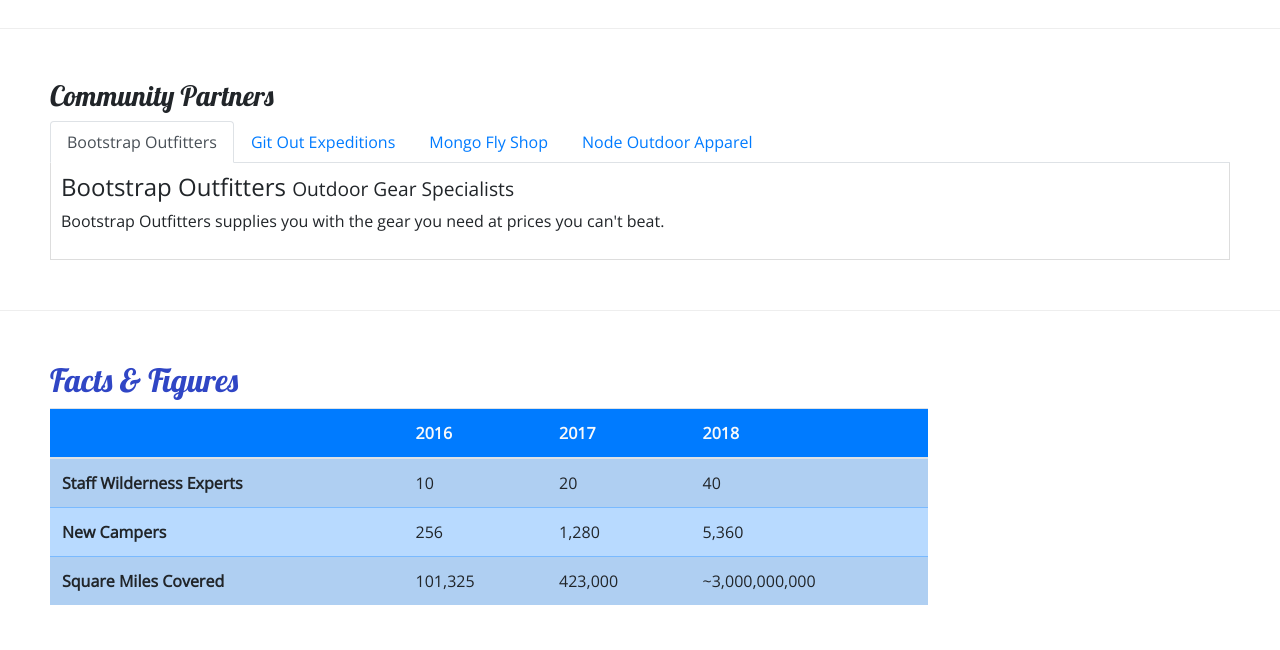
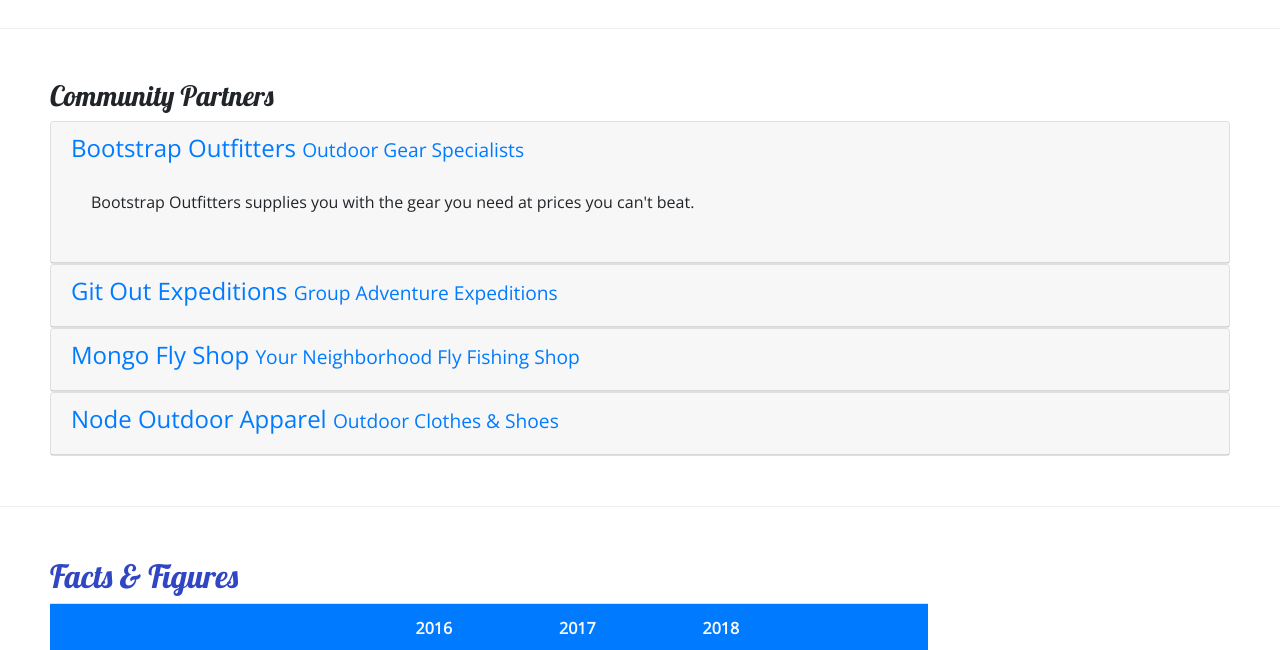
Before and after one commit to DanielConstante/git-test, a website: page aboutus.html in a window 1280 px wide. Shown: the part 800-1450 px from the top of the page. Drawn offline with nearby package versions, Linux system fonts and the light colour scheme.

Commit message:
Accordion

```diff
--- a/aboutus.html
+++ b/aboutus.html
@@ -117,42 +117,80 @@
         <div class="row row-content align-items-center">
             <div class="col">
                 <h3>Community Partners</h3>
-                <ul class="nav nav-tabs">
-                    <li class="nav-item"><a class="nav-link active" href="#bootstrap" role="tab"
-                            data-toggle="tab">Bootstrap Outfitters</a></li>
-                    <li class="nav-item"><a class="nav-link" href="#git" role="tab" data-toggle="tab">Git Out
-                            Expeditions</a></li>
-                    <li class="nav-item"><a class="nav-link" href="#mongo" role="tab" data-toggle="tab">Mongo Fly
-                            Shop</a></li>
-                    <li class="nav-item"><a class="nav-link" href="#node" role="tab" data-toggle="tab">Node Outdoor
-                            Apparel</a></li>
-                </ul>
-                <div class="tab-content">
-                    <div role="tabpanel" class="tab-pane fade show active" id="bootstrap">
-                        <h4>Bootstrap Outfitters <small>Outdoor Gear Specialists</small></h4>
-                        <p class="d-none d-sm-block">Bootstrap Outfitters supplies you with the gear you need at prices
+                <div id="accordion">
+                    <div class="card">
+                        <div role="tab" class="card-header">
+                            <h4>
+                                <a class="collapsed" data-toggle="collapse" data-target="#bootstrap">Bootstrap
+                                    Outfitters <small>Outdoor
+                                        Gear Specialists</small></a>
+                            </h4>
+                            <div class="collapse show" id="bootstrap" data-parent="#accordion">
+                                <div class="card-body">
+                                    <p class="d-none d-sm-block">Bootstrap Outfitters supplies you with the gear you
+                                        need at
+                                        prices
                                         you can't beat.
                                     </p>
                                 </div>
-                    <div role="tabpanel" class="tab-pane fade show" id="git">
-                        <h4>Git Out Expeditions <small>Group Adventure Expeditions</small></h4>
-                        <p class="d-none d-sm-block">Join Git Out Expeditions to explore new horizons with a group of
+                            </div>
+                        </div>
+                    </div>
+                    <div class="card">
+                        <div role="tab" class="card-header">
+                            <h4>
+                                <a class="collapsed" data-toggle="collapse" data-target="#git">Git Out Expeditions
+                                    <small>Group Adventure
+                                        Expeditions</small></a>
+                            </h4>
+                            <div class="collapse" id="git" data-parent="#accordion">
+                                <div class="card-body">
+                                    <p class="d-none d-sm-block">Join Git Out Expeditions to explore new horizons with a
+                                        group
+                                        of
                                         other adventurers!
                                     </p>
                                 </div>
-                    <div role="tabpanel" class="tab-pane fade show" id="mongo">
-                        <h4>Mongo Fly Shop <small>Your Neighborhood Fly Fishing Shop</small></h4>
-                        <p class="d-none d-sm-block">Need a new fishing pole, a tacklebox, or flies of all kinds? Stop
+                            </div>
+                        </div>
+                    </div>
+                    <div class="card">
+                        <div role="tab" class="card-header">
+                            <h4>
+                                <a class="collapsed" data-toggle="collapse" data-target="#mongo">Mongo Fly Shop
+                                    <small>Your Neighborhood
+                                        Fly Fishing Shop</small></a>
+                            </h4>
+                            <div class="collapse" id="mongo" data-parent="#accordion">
+                                <div class="card-body">
+                                    <p class="d-none d-sm-block">Need a new fishing pole, a tacklebox, or flies of all
+                                        kinds?
+                                        Stop
                                         by Mongo Fly Shop.
                                     </p>
                                 </div>
-                    <div role="tabpanel" class="tab-pane fade show" id="node">
-                        <h4>Node Outdoor Apparel <small>Outdoor Clothes & Shoes</small></h4>
-                        <p class="d-none d-sm-block">From polar fleeces to swimsuits, hiking boots to waders, a visit to
+                            </div>
+                        </div>
+                    </div>
+                    <div class="card">
+                        <div role="tab" class="card-header">
+                            <h4>
+                                <a class="collapsed" data-toggle="collapse" data-target="#node">Node Outdoor Apparel
+                                    <small>Outdoor
+                                        Clothes & Shoes</small></a>
+                            </h4>
+                            <div class="collapse" id="node" data-parent="#accordion">
+                                <div class="card-body">
+                                    <p class="d-none d-sm-block">From polar fleeces to swimsuits, hiking boots to
+                                        waders, a
+                                        visit to
                                         Node will be sure
                                         to get
                                         you
                                         covered.</p>
+                                </div>
+                            </div>
+                        </div>
                     </div>
                 </div>
             </div>
```
Lines whose indentation alone changed are shown as unchanged.
